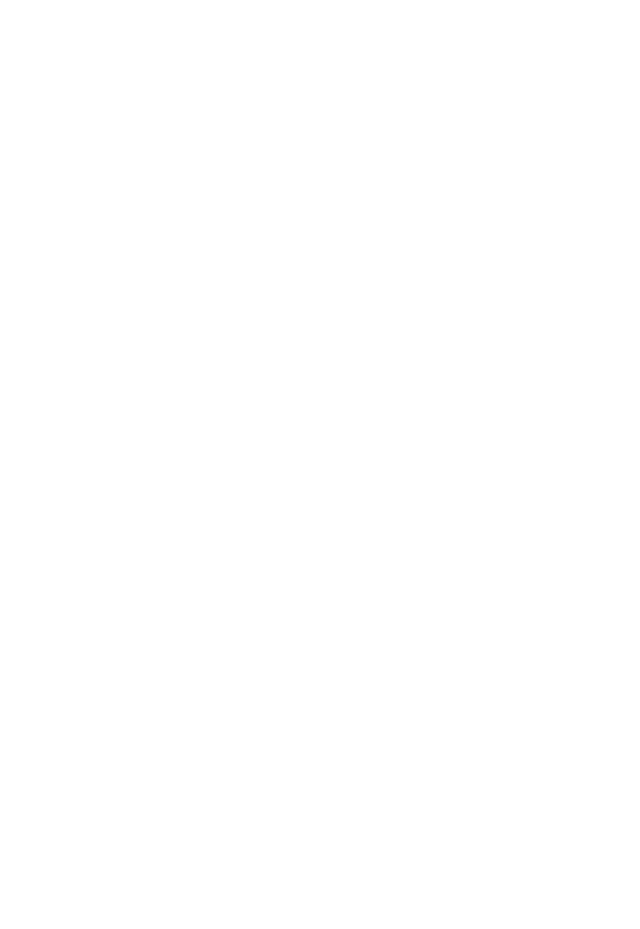
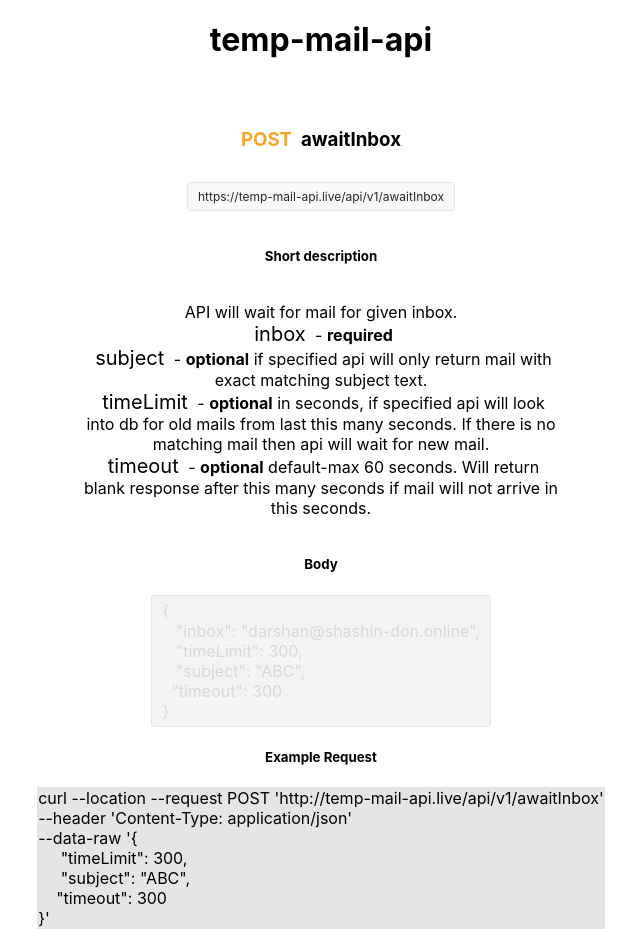
Before and after one commit to bootleg-icarus/temp-mail-client, a React (Create React App) app: page / in a window 1280 px wide. Shown: the part 220-1149 px from the top of the page, without its empty margins (319-959 px from the left). Before the commit the page ends 800 px from the top, so only its background shows below. Built offline with nearby package versions, Linux system fonts and the light colour scheme; no server answers.

Commit message:
Sample API doc inserted

```diff
--- /dev/null
+++ b/src/components/APIinfo.js
@@ -0,0 +1,118 @@
+import React from 'react';
+import styled from "styled-components";
+
+const ApiInfo = () => {
+    return (
+        <>
+            <Header>temp-mail-api</Header>
+            <Container>
+
+                <Title>
+                    <span>POST</span>
+                    &nbsp;&nbsp;awaitInbox
+            </Title>
+                <Link>
+                    https://temp-mail-api.live/api/v1/awaitInbox
+                    </Link>
+                <SectionHeading>
+                    Short description
+            </SectionHeading>
+                <Description>
+                    API will wait for mail for given inbox. <br />
+                    <span>inbox</span> - <b>required</b> <br />
+                    <span>subject</span> - <b>optional</b> if specified api will only return mail with exact matching subject text. <br />
+                    <span>timeLimit</span> - <b>optional</b> in seconds, if specified api will look into db for old mails from last this many seconds. If there is no matching mail then api will wait for new mail. <br />
+                    <span>timeout</span> - <b>optional</b> default-max 60 seconds. Will return blank response after this many seconds if mail will not arrive in this seconds.<br />
+                </Description>
+                <SectionHeading>Body</SectionHeading>
+                <RequestBody>
+                    <p> &#123;  <br /></p>
+                    <p>&nbsp;&nbsp; "inbox": "darshan@shashin-don.online", <br /></p>
+                    <p>&nbsp;&nbsp; "timeLimit": 300, <br /></p>
+                    <p>&nbsp;&nbsp; "subject": "ABC", <br /></p>
+                    <p>&nbsp;&nbsp;"timeout": 300 <br /></p>
+                    &#125;
+                </RequestBody>
+                <SectionHeading>Example Request</SectionHeading>
+                <ExampleRequest>
+                    <p> curl --location --request POST 'http://temp-mail-api.live/api/v1/awaitInbox' <br /> </p>
+                    <p>  --header 'Content-Type: application/json' <br /> </p>
+                    <p>  --data-raw '&#123; <br /> </p>
+                    <p>&nbsp;&nbsp;&nbsp;&nbsp; "timeLimit": 300, <br /> </p>
+                    <p> &nbsp;&nbsp;&nbsp;&nbsp; "subject": "ABC", <br /> </p>
+                    <p> &nbsp;&nbsp;&nbsp;&nbsp;"timeout": 300 <br /> </p>
+                    &#125;'
+                </ExampleRequest>
+            </Container>
+        </>
+    )
+}
+
+export default ApiInfo;
+
+const Container = styled.div`
+    display:flex;
+    flex-direction: column;
+    align-items:center;
+`;
+
+const Header = styled.h1`
+    margin-top: 3rem;
+`;
+const SectionHeading = styled.h5`
+
+`;
+
+const Title = styled.h3`
+    margin-top: 3rem;
+    span{
+        color:#f5a623;
+    }
+`;
+
+const Link = styled.p`
+    width:fit-content;
+    margin-bottom: 15px;
+    word-break: break-all;
+    border: 1px solid #e6e6e6;
+    padding: 6px 10px;
+    border-radius: 3px;
+    font-size: 12px;
+    color: #282828;
+    background-color: #f8f8f8;
+`;
+
+const Description = styled.p`
+    max-width: 30rem;
+    span{
+        font-size: 20px;
+        margin: 5px;
+    }
+`;
+
+const RequestBody = styled.div`
+    padding: 5px 10px;
+    border-radius: 3px;
+    background: #fafafa;
+    border: solid thin #e6e6e6;
+    background-color: rgba(51, 51, 51, 0.05);
+    color: #d9d9d9;
+    display: flex;
+    flex-direction:column;
+    align-items: start;
+    p{
+        margin:0;
+    }
+`;
+
+const ExampleRequest = styled.div`
+    max-width: 60rem;
+    display: flex;
+    flex-direction:column;
+    align-items: start;
+    p{
+        margin:0;
+    }
+    border: 1px solid rgba(217, 217, 217, 0.25);
+    background-color: rgba(0, 0, 0, 0.1);
+`;
--- a/src/components/mails.js
+++ b/src/components/mails.js
@@ -24,7 +24,7 @@
         if (!isEmpty(mails) && (props.emailAddress !== mails[0].toAddress)) {
             resetState();
         }
-    }, [props.emailAddress])
+    }, [props.emailAddress, mails])
 
     const resetState = () => {
         setMails([]);
--- a/src/components/newMailInput.js
+++ b/src/components/newMailInput.js
@@ -6,14 +6,14 @@
 
     return (
         <>
-            <StyledInfo>Please enter your username here, the domain will be attached automatically</StyledInfo>
+            <StyledInfo>Please enter an username here, the domain will be attached automatically</StyledInfo>
             <Container>
 
                 <StyledInput onChange={(e) => { setInputValue(e.target.value) }} />
                 <StyledButton onClick={() => {
                     props.inputHandler(inputValue);
                 }}>
-                    Send
+                    Start receiving emails
 
             </StyledButton>
             </Container>
@@ -38,7 +38,7 @@
 
 const StyledButton = styled.button`
     height: 2rem;
-    width: 6rem;
+    width: 12rem;
     border-radius: 0.5rem;
     border: none;
 
--- a/src/pages/home.js
+++ b/src/pages/home.js
@@ -2,6 +2,7 @@
 import styled from 'styled-components';
 import NewMailInput from '../components/newMailInput';
 import Mails from '../components/mails';
+import ApiInfo from '../components/APIinfo';
 
 const Home = () => {
     const [emailAddress, setEmailAddress] = useState('');
@@ -25,6 +26,7 @@
         <Container>
             <NewMailInput inputHandler={emailInputHandler} />
             {emailAddress.length ? <Mails emailAddress={emailAddress} /> : null}
+            <ApiInfo />
         </Container>
     )
 }
```
